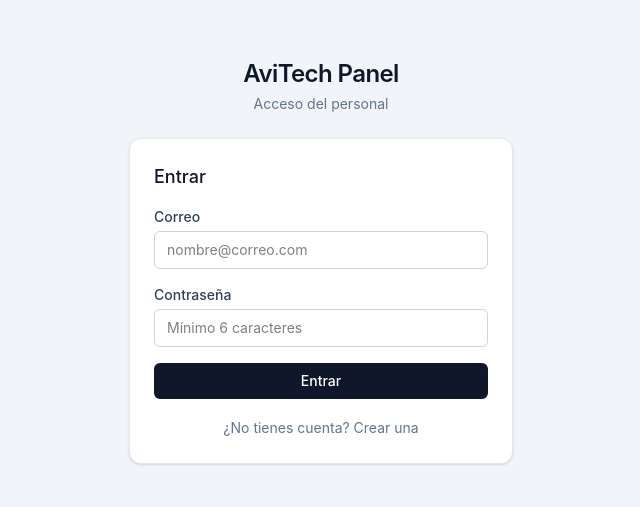
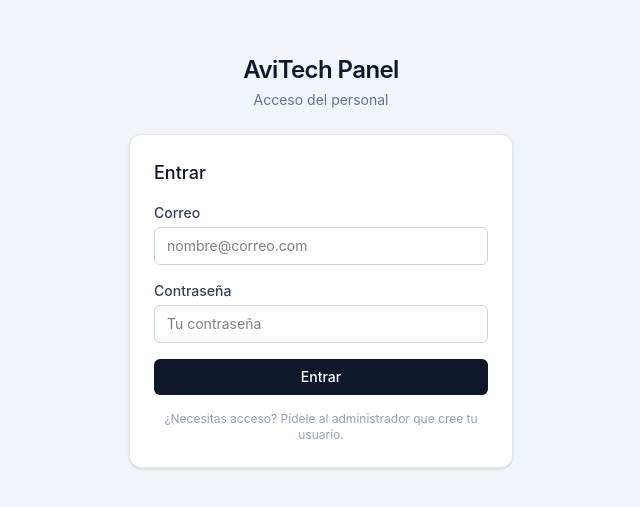
Before and after one commit to Avismaelg/Aviech, a React (Vite) app: page / in a window 1280 px wide. Shown: the part 139-646 px from the top of the page, without its empty margins (319-959 px from the left). Built offline with nearby package versions, Linux system fonts and the light colour scheme; no server answers.

Commit message:
fix publicacion: wrangler.jsonc para Cloudflare + login sin pestana de registro

```diff
--- a/src/components/Login.tsx
+++ b/src/components/Login.tsx
@@ -4,45 +4,29 @@ import { supabase } from '../lib/supabase'
 function mensajeDeError(mensaje: string): string {
   if (mensaje.includes('Invalid login credentials')) return 'Correo o contraseña incorrectos.'
   if (mensaje.includes('Email not confirmed')) return 'Debes confirmar tu correo antes de entrar.'
-  if (mensaje.includes('User already registered')) return 'Ese correo ya está registrado.'
   if (mensaje.includes('at least 6 characters')) return 'La contraseña debe tener al menos 6 caracteres.'
   if (mensaje.includes('is invalid')) return 'El formato del correo no es válido.'
   return mensaje
 }
 
 export function Login() {
-  const [modo, setModo] = useState<'entrar' | 'crear'>('entrar')
   const [email, setEmail] = useState('')
   const [password, setPassword] = useState('')
   const [cargando, setCargando] = useState(false)
   const [error, setError] = useState<string | null>(null)
-  const [aviso, setAviso] = useState<string | null>(null)
 
   async function enviar(evento: FormEvent<HTMLFormElement>) {
     evento.preventDefault()
     if (!supabase || cargando) return
     setCargando(true)
     setError(null)
-    setAviso(null)
 
-    if (modo === 'entrar') {
-      const { error: err } = await supabase.auth.signInWithPassword({
-        email: email.trim(),
-        password,
-      })
-      if (err) setError(mensajeDeError(err.message))
-    } else {
-      const { error: err } = await supabase.auth.signUp({ email: email.trim(), password })
-      if (err) setError(mensajeDeError(err.message))
-      else setAviso('Cuenta creada. Si la confirmación por correo está activa, revisa tu bandeja para confirmarla.')
-    }
+    const { error: err } = await supabase.auth.signInWithPassword({
+      email: email.trim(),
+      password,
+    })
+    if (err) setError(mensajeDeError(err.message))
     setCargando(false)
-  }
-
-  function cambiarModo() {
-    setModo(modo === 'entrar' ? 'crear' : 'entrar')
-    setError(null)
-    setAviso(null)
   }
 
   return (
@@ -54,7 +38,7 @@ export function Login() {
         </header>
 
         <form onSubmit={enviar} className="space-y-4 rounded-xl border border-slate-200 bg-white p-6 shadow-sm">
-          <h2 className="text-lg font-medium text-slate-900">{modo === 'entrar' ? 'Entrar' : 'Crear cuenta'}</h2>
+          <h2 className="text-lg font-medium text-slate-900">Entrar</h2>
 
           <label className="block text-sm">
             <span className="mb-1 block font-medium text-slate-700">Correo</span>
@@ -74,33 +58,27 @@ export function Login() {
             <input
               type="password"
               required
-              minLength={6}
-              autoComplete={modo === 'entrar' ? 'current-password' : 'new-password'}
+              autoComplete="current-password"
               value={password}
               onChange={(e) => setPassword(e.target.value)}
-              placeholder="Mínimo 6 caracteres"
+              placeholder="Tu contraseña"
               className="w-full rounded-md border border-slate-300 px-3 py-2 text-sm focus:border-slate-500 focus:outline-none"
             />
           </label>
 
           {error && <p className="rounded-md bg-red-50 p-2 text-sm text-red-700">{error}</p>}
-          {aviso && <p className="rounded-md bg-emerald-50 p-2 text-sm text-emerald-700">{aviso}</p>}
 
           <button
             type="submit"
             disabled={cargando}
             className="w-full rounded-md bg-slate-900 px-4 py-2 text-sm font-medium text-white hover:bg-slate-700 disabled:opacity-50"
           >
-            {cargando ? 'Procesando…' : modo === 'entrar' ? 'Entrar' : 'Crear cuenta'}
+            {cargando ? 'Procesando…' : 'Entrar'}
           </button>
 
-          <button
-            type="button"
-            onClick={cambiarModo}
-            className="w-full text-center text-sm text-slate-500 underline-offset-2 hover:underline"
-          >
-            {modo === 'entrar' ? '¿No tienes cuenta? Crear una' : '¿Ya tienes cuenta? Entrar'}
-          </button>
+          <p className="text-center text-xs text-slate-400">
+            ¿Necesitas acceso? Pídele al administrador que cree tu usuario.
+          </p>
         </form>
       </div>
     </div>
```
Also changed, not shown: 3 other files (tests, documents, lock files or other folders).
